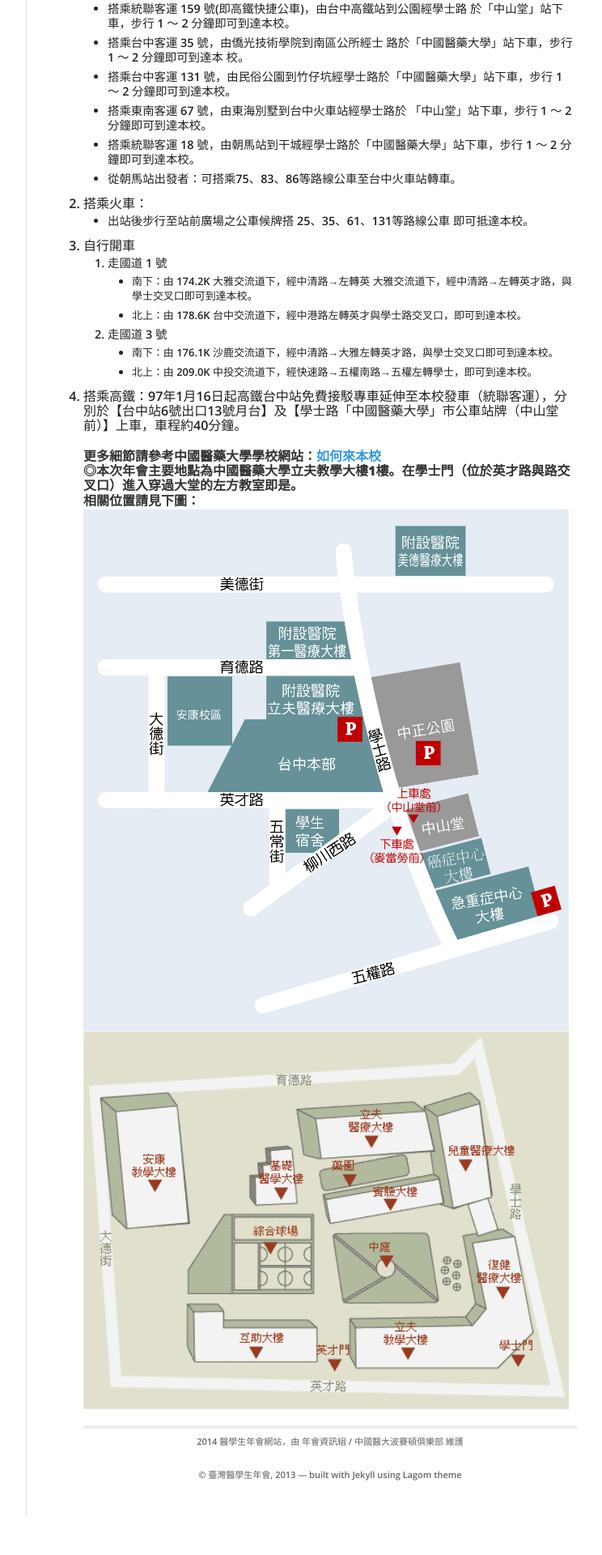
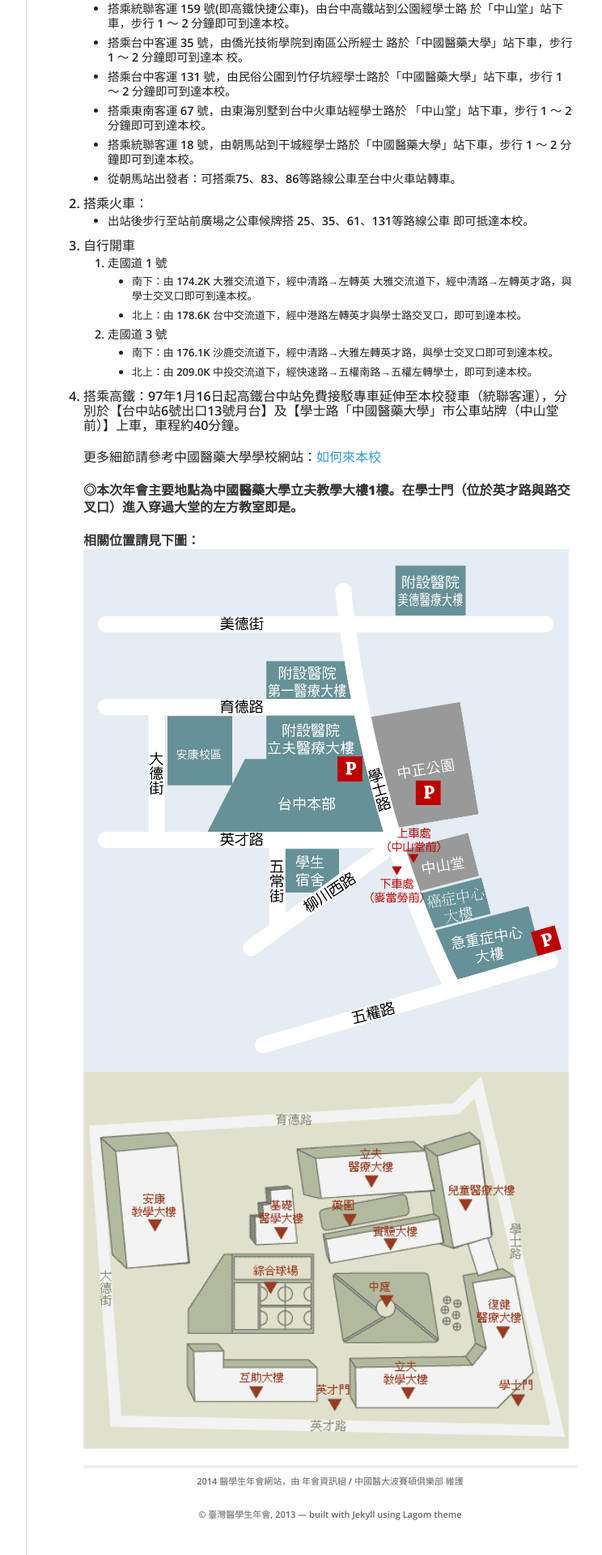
Before and after one commit to fmstw/fmstw.github.io, a Jekyll site: the page built from cmu.html, in a window 1280 px wide. Shown: the part 862-2782 px from the top of the page at 81% size, without its empty margins (378-1122 px from the left). Built offline with Jekyll 4.4.1, drawn with Linux system fonts in a browser that asks for light colours; nearby versions of some CDN libraries; before the commit the page ends 2733 px from its top, so only the background shows below that.

Commit message:
Update cmu.html

```diff
--- a/cmu.html
+++ b/cmu.html
@@ -41,7 +41,10 @@ layout: default
 </ol>
 <li>搭乘高鐵：97年1月16日起高鐵台中站免費接駁專車延伸至本校發車（統聯客運），分別於【台中站6號出口13號月台】及【學士路「中國醫藥大學」市公車站牌（中山堂前）】上車，車程約40分鐘。
 </p>
-<strong>更多細節請參考中國醫藥大學學校網站：<a href="http://cmu.edu.tw/map.html">如何來本校</a></strong><br>
+<p>
+更多細節請參考中國醫藥大學學校網站：<a href="http://cmu.edu.tw/map.html">如何來本校</a>
+</p>
+<p>
 <strong>◎本次年會主要地點為中國醫藥大學立夫教學大樓1樓。在學士門（位於英才路與路交叉口）進入穿過大堂的左方教室即是。<p>相關位置請見下圖：
 <img src="/assets/cmu-2.png" width="600"></strong>
 <img src="/assets/cmu-3.png" width="600"></strong>
```
